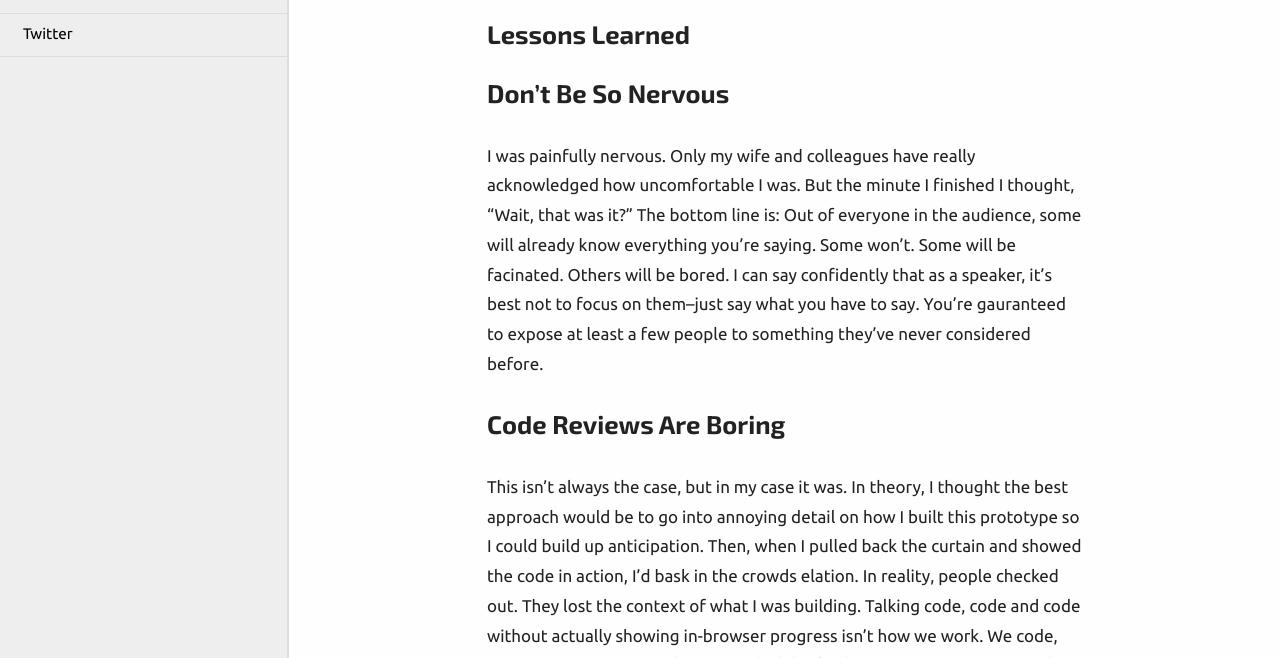
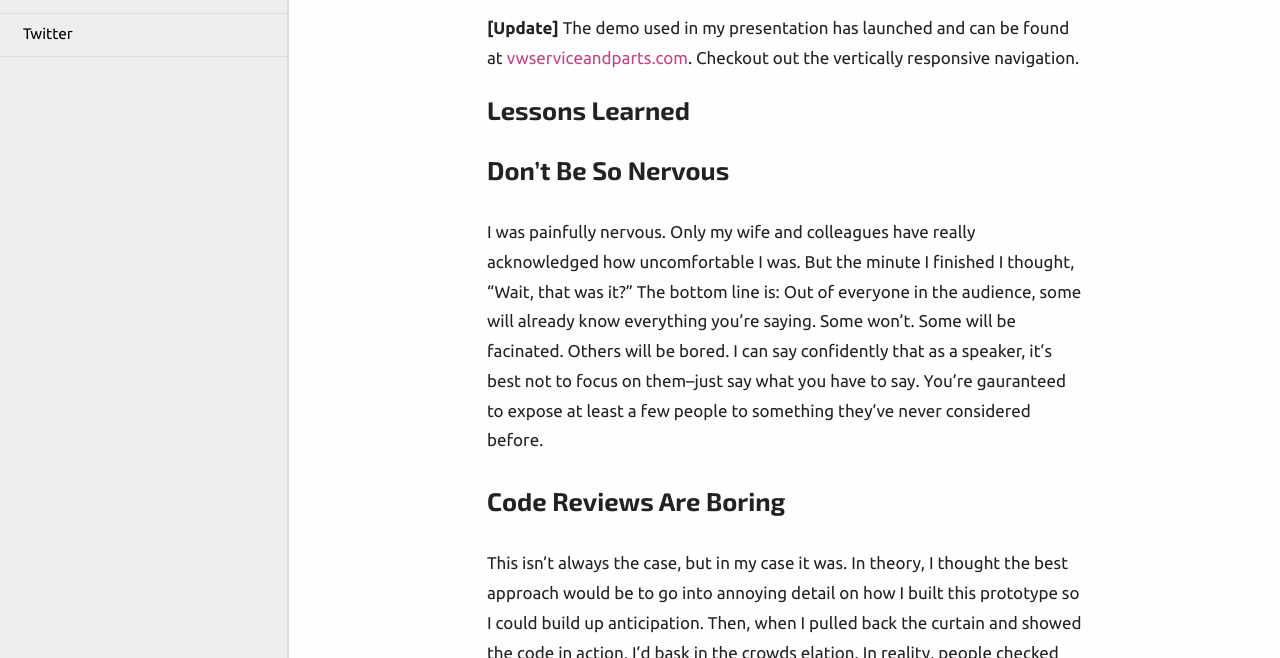
Before and after one commit to aebsr/aebsr.github.com, a Jekyll site: the page built from _posts/2014-08-14-embrace-the-vertical.md, in a window 1280 px wide and 900 px high, scrolled down 326 px, cut to the strip 242-900 px from the top of the window. Built offline with Jekyll 4.4.1, drawn with Linux system fonts in a browser that asks for light colours.

Commit message:
Adding production demo to VMQ article

```diff
--- a/_posts/2014-08-14-embrace-the-vertical.md
+++ b/_posts/2014-08-14-embrace-the-vertical.md
@@ -11,6 +11,7 @@ lack some animation, but you should get the point)
 
 <div class="video hd"><iframe width="853" height="480" src="//www.youtube.com/embed/rNoMgCn4E-U?rel=0" frameborder="0" allowfullscreen></iframe></div>
 
+**[Update]** The demo used in my presentation has launched and can be found at [vwserviceandparts.com](http://www.vwserviceandparts.com/). Checkout out the vertically responsive navigation.
 
 ### Lessons Learned
 
```
